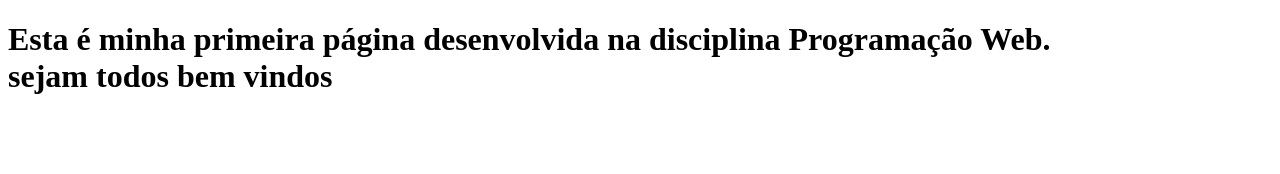
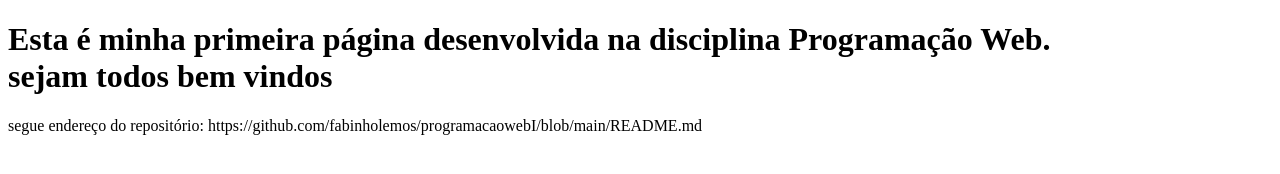
Before and after one commit to fabinholemos/programacaowebI, a plain HTML site: page index.html in a window 1280 px wide. Drawn offline with Linux system fonts and the light colour scheme.

Commit message:
Add files via upload

```diff
--- a/index.html
+++ b/index.html
@@ -9,5 +9,9 @@
 
 <h1> Esta é minha primeira página desenvolvida na disciplina  Programação Web. <br>
 sejam todos bem vindos</h1>
+
+segue endereço do repositório:
+
+https://github.com/fabinholemos/programacaowebI/blob/main/README.md
 </body>
 </html>
```
